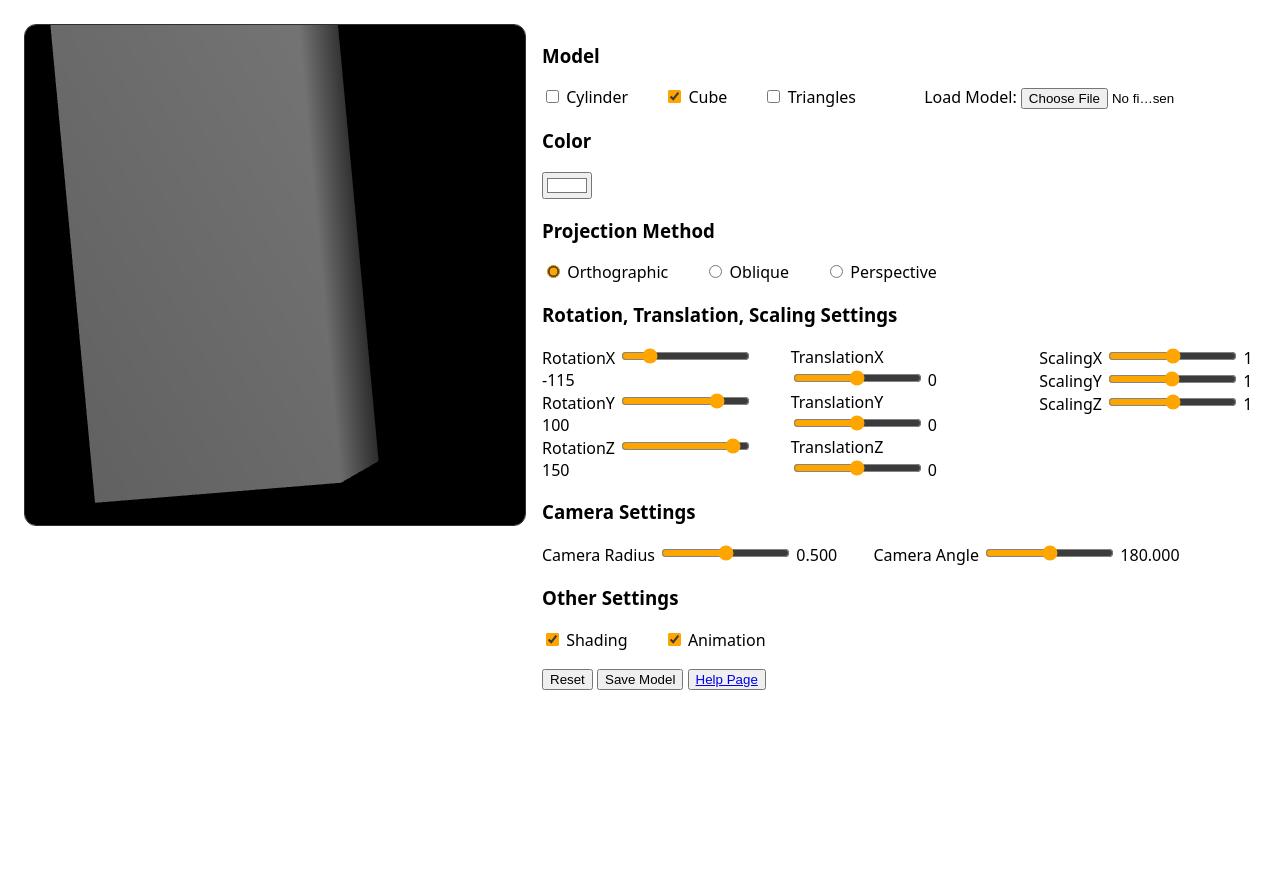
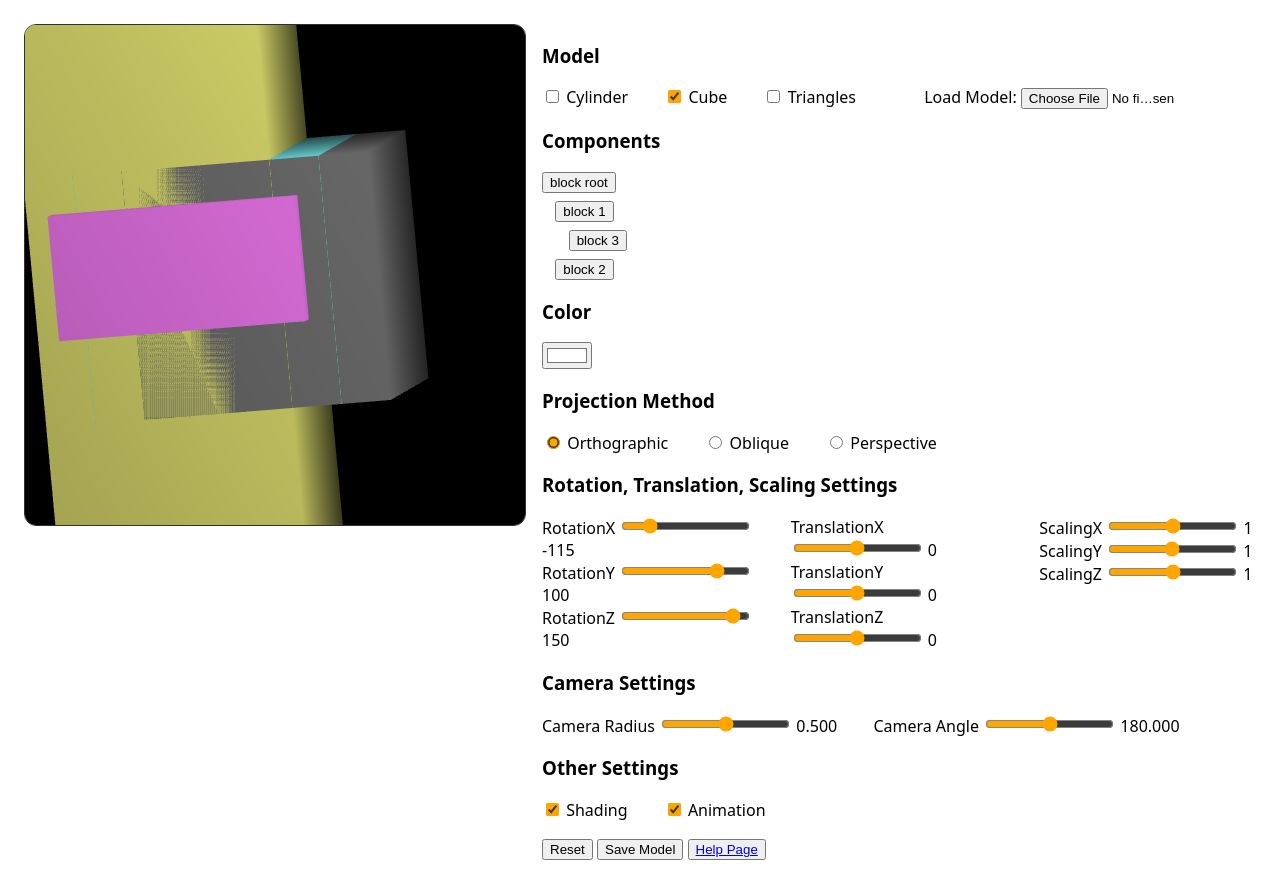
Before and after one commit to FelineJTD/IF3260_Tugas3_K01_G10, a plain HTML site: page src/index.html in a window 1280 px wide. Before the commit the page ends 800 px from the top, so only its background shows below. Drawn offline with Linux system fonts and the light colour scheme; animation ran at ten frames a second.

Commit message:
feat: offset and component tree UI

```diff
--- a/src/index.html
+++ b/src/index.html
@@ -16,6 +16,9 @@
             <label for="triangles" style="margin-right: 4rem;">Triangles</label>
             <label for="load">Load Model: </label>
             <input type="file" id="load" name="load" accept=".json" style="width: 10rem;">
+
+            <h3>Components</h3>
+            <div id="components-container"></div>
 
             <h3>Color</h3>
             <input type="color" id="color" name="color" value="#ffffff" style="margin-right: 2rem;">
--- a/src/scripts/main.js
+++ b/src/scripts/main.js
@@ -48,7 +48,7 @@ function updateUI() {
 
 function setDefaultState() {
     state = {
-        model: Block({r: 0.5, g: 0.5, b: 0.5}, 1, 1, 2),
+        model: Block("block root", {r: 0.5, g: 0.5, b: 0.5}, 1, 1, 1, {x: 0, y:0, z:0}),
         mousedown: false,
         models: [false, true, false],
 
@@ -83,7 +83,28 @@ function setDefaultState() {
         enableAnimation: true,
     }
 
+    state.model.appendChild(Block("block 1", {r: 0.5, g: 1, b: 1}, 1, 1, 1, {x: 0, y: 0.2, z: 0}));
+    state.model.appendChild(Block("block 2", {r: 1, g: 0.5, b: 1}, 1, 1, 0.5, {x: 0.1, y: 0.3, z: 0.1}));
+    state.model.children[0].appendChild(Block("block 3", {r: 1, g: 1, b: 0.5}, 1, 1, 3, {x: 0, y: 0.4, z: 0.1}));
     updateUI();
+    updateComponentsUI();
+}
+
+function addButton(innerHtml, model, indent) {
+    innerHtml += "<button class='component-button' style='margin-left: " + indent + "em' onclick='state.model = " + model.name + "'>" + model.name + "</button>";
+    if (model.children) {
+        model.children.forEach(child => {
+            innerHtml += addButton("", child, indent + 1);
+        });
+    }
+    return innerHtml;
+}
+
+function updateComponentsUI() {
+    const container = document.getElementById("components-container");
+    container.innerHTML = "";
+    // render button for each component and children recursively
+    container.innerHTML += addButton(container.innerHTML, state.model, 0);
 }
 
 function updateModel() {
--- a/src/scripts/model.js
+++ b/src/scripts/model.js
@@ -6,7 +6,7 @@ class Model {
         this.color = color;
         this.colors = [];
         this.children = [];
-        this.offset = offset? offset : 0;
+        this.offset = offset? offset : {x:0,y:0,z:0};
         this.transform = {
             scale: {
                 x: 1,
@@ -35,7 +35,13 @@ class Model {
     exportVertexBuffer() {
         let newVertices = [];
         for (let i = 0; i < this.vertices.length; i++) {
-            newVertices.push(this.vertices[i] + this.offset);
+            if (i % 3 === 0) {
+                newVertices.push(this.vertices[i] + this.offset.x);
+            } else if (i % 3 === 1) {
+                newVertices.push(this.vertices[i] + this.offset.y);
+            } else {
+                newVertices.push(this.vertices[i] + this.offset.z);
+            }
         }
         return new Float32Array(newVertices);
     }
--- a/src/scripts/object.js
+++ b/src/scripts/object.js
@@ -1,6 +1,6 @@
-const Block = (color, width, height, depth) => {
+const Block = (name, color, width, height, depth, offset) => {
     return new Model(
-        "BLOCK",
+        name,
         // Vertices
         [
             -width/2, -height/2, -depth/2,
@@ -33,7 +33,7 @@ const Block = (color, width, height, depth) => {
         // color
         [color.r, color.g, color.b],
         // offset
-        0.2
+        offset
     )
 }
 
--- a/src/styles/index.css
+++ b/src/styles/index.css
@@ -40,3 +40,11 @@ body, html {
         grid-template-columns: repeat(3, 1fr);
     }
 }
+
+#components-container {
+    display: flex;
+    flex-direction: column;
+    align-items: start;
+    justify-content: start;
+    gap: 0.5rem;
+}
```
